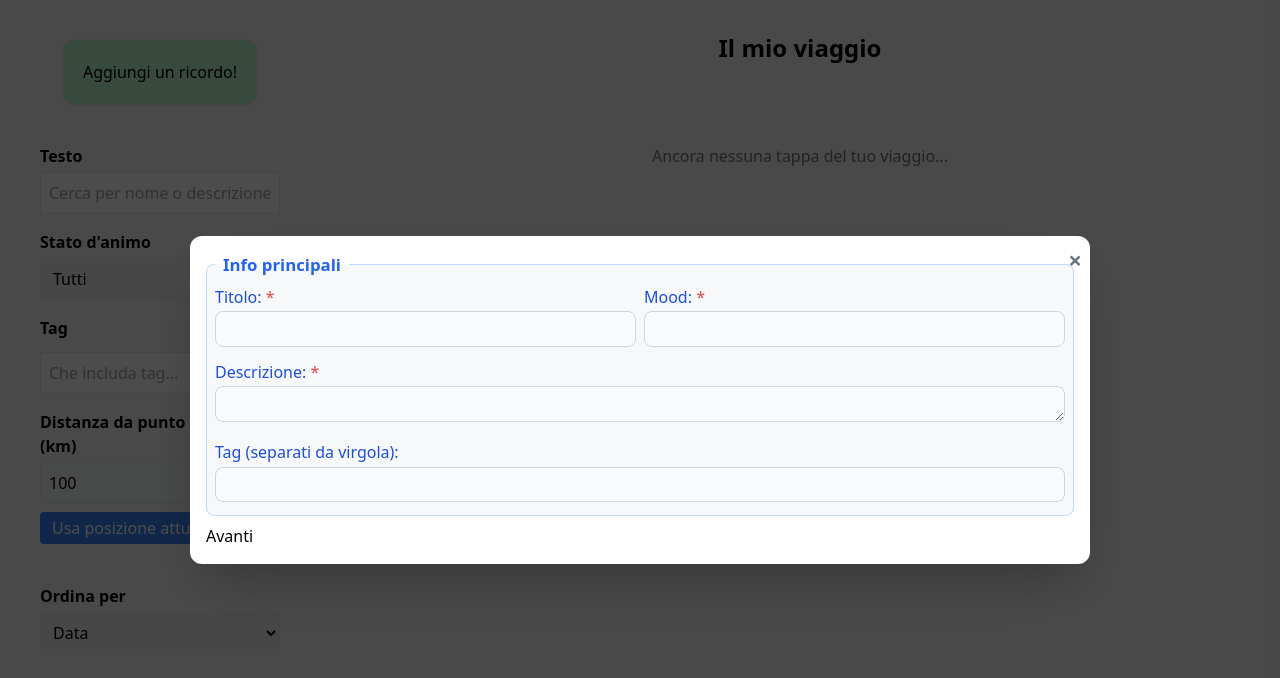
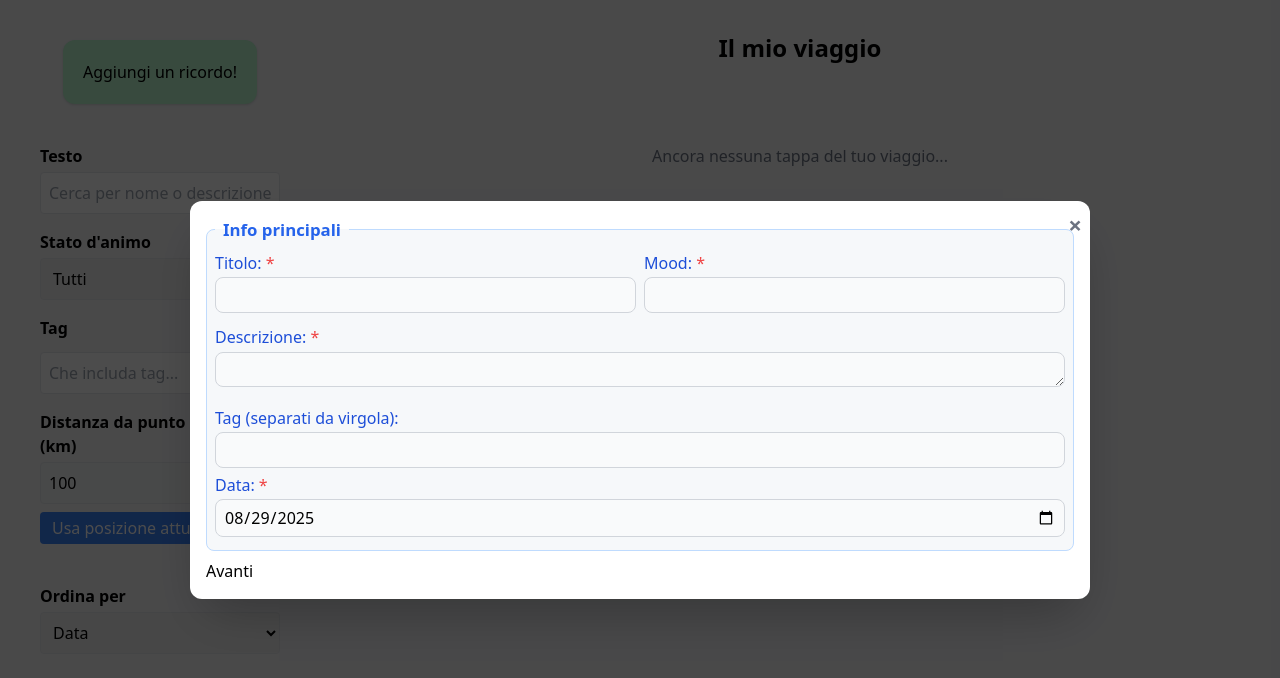
Before and after one commit to giovanni-arduini/journal-app, a Vue app: page / in a window 1280 px wide. Both pictures are taken after a click on the button "Aggiungi un ricordo!". Shown: the top 678 px of the page. Built offline with nearby package versions, Linux system fonts and the light colour scheme.

Commit message:
ADD date input

```diff
--- a/src/components/NewPostForm.vue
+++ b/src/components/NewPostForm.vue
@@ -3,7 +3,6 @@ import { ref, watch } from "vue";
 
 // sezioni del form
 const currentStep = ref(1);
-const totalSteps = 4;
 
 // dati del form
 const name = ref("");
@@ -12,6 +11,7 @@ const mood = ref("");
 const tags = ref([]);
 const tagsInput = ref("");
 const file = ref(null);
+const date = ref(new Date().toISOString().slice(0, 10));
 const location = ref({ manual: "", geo: null });
 const uploading = ref(false);
 const positive_reflection = ref("");
@@ -70,32 +70,6 @@ function getGeoLocation() {
   );
 }
 
-// function validateForm() {
-//   errors.value = {};
-//   generalError.value = ""; // reset
-
-//   if (!name.value.trim()) errors.value.name = "Il titolo è obbligatorio.";
-//   if (!mood.value.trim()) errors.value.mood = "Il mood è obbligatorio.";
-//   if (!description.value.trim())
-//     errors.value.description = "La descrizione è obbligatoria.";
-//   if (!physical_effort.value)
-//     errors.value.physical_effort = "Sforzo fisico obbligatorio.";
-//   if (!economic_effort.value)
-//     errors.value.economic_effort = "Sforzo economico obbligatorio.";
-//   if (
-//     actual_expense.value === null ||
-//     actual_expense.value === "" ||
-//     isNaN(actual_expense.value)
-//   )
-//     errors.value.actual_expense = "Spesa effettiva obbligatoria.";
-//   if (!file.value) errors.value.file = "Immagine o video obbligatori.";
-//   if (Object.keys(errors.value).length > 0) {
-//     generalError.value = "Riempire tutti gli spazi contrassegnati da asterisco";
-//     return false;
-//   }
-//   return true;
-// }
-
 function validateStep(step) {
   errors.value = {};
   generalError.value = "";
@@ -104,6 +78,7 @@ function validateStep(step) {
     if (!name.value.trim()) errors.value.name = true;
     if (!mood.value.trim()) errors.value.mood = true;
     if (!description.value.trim()) errors.value.description = true;
+    if (!date.value) errors.value.date = true;
   }
   if (step === 2) {
     if (!physical_effort.value) errors.value.physical_effort = true;
@@ -171,6 +146,7 @@ const submitPost = async () => {
     description: description.value,
     mood: mood.value,
     tags: tags.value,
+    date: date.value,
     positive_reflection: positive_reflection.value,
     negative_reflection: negative_reflection.value,
     physical_effort: physical_effort.value,
@@ -285,6 +261,12 @@ function getPreviewUrl(file) {
                   />
                 </label>
               </div>
+              <label class="block">
+                <span class="text-blue-700 font-medium">
+                  Data: <span class="text-red-500">*</span>
+                </span>
+                <input type="date" v-model="date" class="input-field" />
+              </label>
             </fieldset>
           </div>
           <div
@@ -521,13 +503,6 @@ function getPreviewUrl(file) {
   </div>
 </template>
 
-<!-- <button
-  type="button"
-  @click="resetForm"
-  class="px-6 py-2 bg-gray-200 text-gray-700 rounded-lg shadow hover:bg-gray-300 transition"
->
-  Reset
-</button> -->
 <style scoped>
 .input-field {
   width: 100%;
```
